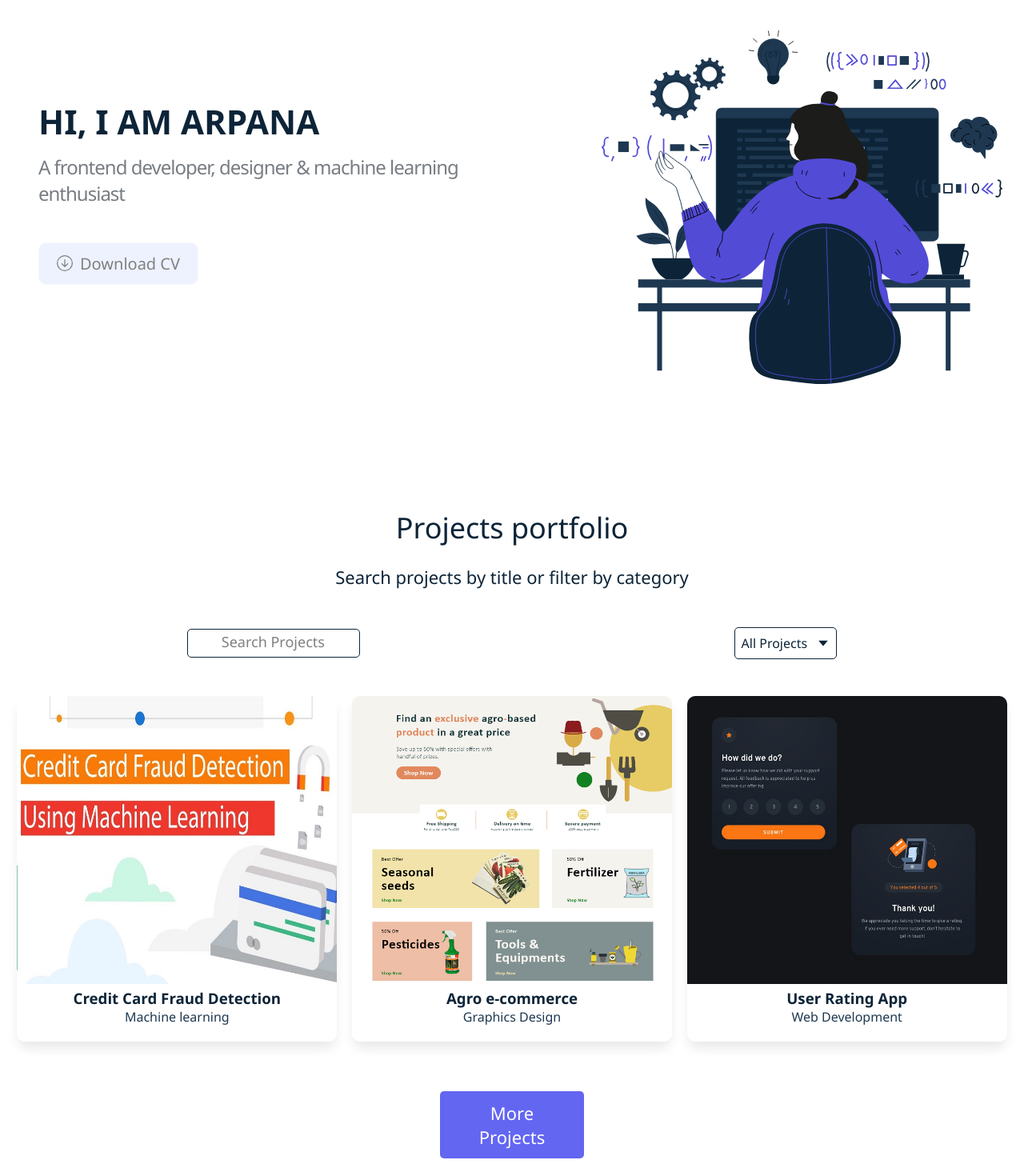
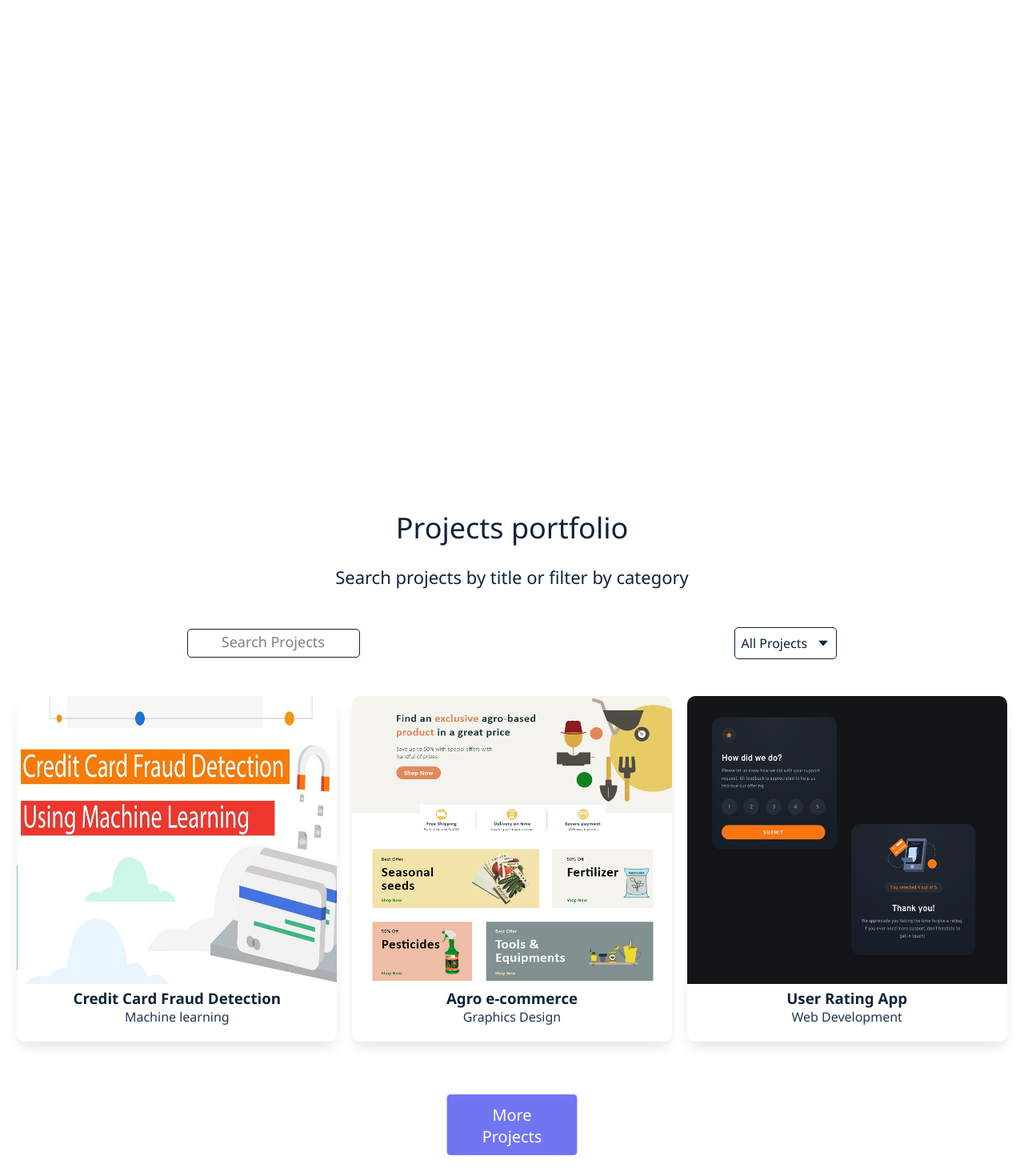
Before and after one commit to Arpana-Sitoula/Portfolio, a React (Vite) app: page / in a window 1280 px wide. Shown: the part 100-1570 px from the top of the page at 80% size. Built offline with nearby package versions, Linux system fonts and the light colour scheme.

Commit message:
animation added

```diff
--- a/src/assets/styles/layout/_landing.scss
+++ b/src/assets/styles/layout/_landing.scss
@@ -123,3 +123,32 @@ a {
 .lgLanding__body__content__btn:hover .dlBtn a {
     color: white;
 }
+//animation
+.animate-pop-in{
+    animation: pop-in .8s cubic-bezier(.11,.66,.83,.67) forwards;
+    opacity: 0;
+}
+.animate-fade-out{
+    animation: fade-out .8s cubic-bezier(.11,.66,.83,.67) forwards;
+    opacity: 0;
+}
+
+@keyframes pop-in {
+    0%{
+        opacity: 0;
+        transform: translateY(-9rem) scale(0.8);
+    }
+    100%{
+        opacity: 1;
+        transform: none;
+    }
+}
+@keyframes fade-out{
+    0%{
+        opacity: 0;
+        transform: scale(0.8);
+    }
+    100%{
+        opacity: 1;
+    }
+}
--- a/src/assets/styles/pages/_home.scss
+++ b/src/assets/styles/pages/_home.scss
@@ -14,3 +14,21 @@
         padding-bottom: 30px;
     }
 }
+//animation
+.animate-pulse{
+    animation: pulse 2s 3s ease-out infinite;
+}
+@keyframes pulse {
+    0%{
+        opacity:1;
+        transform: none;
+    }
+    50%{
+        opacity : 0.9;
+        transform: scale(0.9);
+    }
+    100%{
+        opacity: 1;
+        transform: none;
+    }
+}
--- a/src/components/shared/Landing.jsx
+++ b/src/components/shared/Landing.jsx
@@ -35,7 +35,7 @@ const Landing = () => {
       </div>
       <div className="lgLanding">
         <div className="lgLanding__body">
-          <div className="lgLanding__body__content">
+          <div className="lgLanding__body__content animate-fade-out">
             <div className="lgLanding__body__content__head">
               Hi, I am Arpana
             </div>
@@ -51,7 +51,7 @@ const Landing = () => {
               </div>
             </div>
           </div>
-          <div className="lgLanding__body__image">
+          <div className="lgLanding__body__image animate-pop-in">
             {theme == "light" ? (
               <img src={darkDev} width="180%" />
             ) : (
--- a/src/pages/Home.jsx
+++ b/src/pages/Home.jsx
@@ -20,8 +20,8 @@ const Home = () => {
       <div className="home__project">
         <ProjectsSection number={3}/>
         <Link to="/project">
-          <div className="center-div">
-            <Button title="More Projects" btn="btnlg" />
+          <div className="center-div animate-pulse">
+            <Button title="More Projects"  btn="btnlg" />
           </div>
         </Link>
       </div>
```
